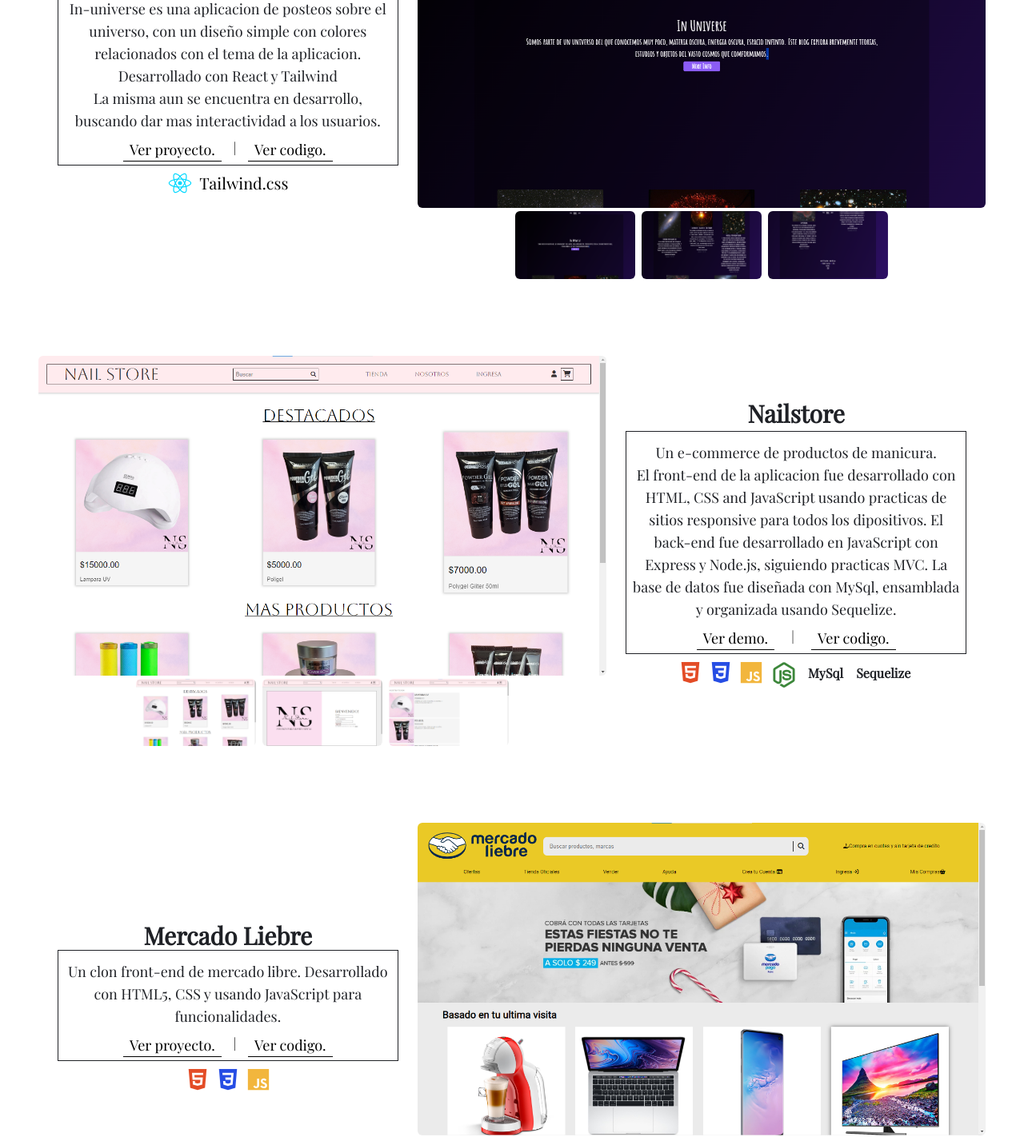
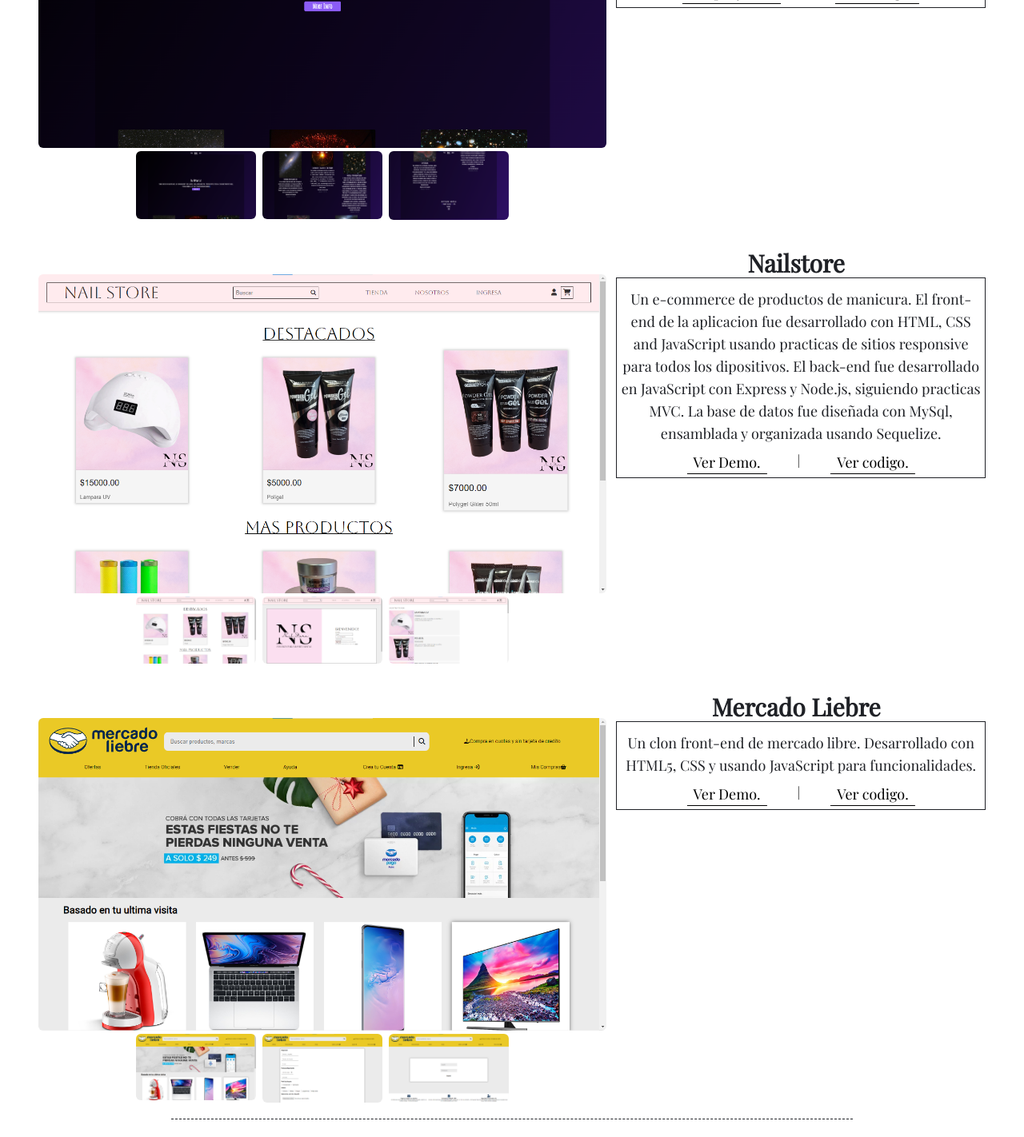
Before and after one commit to SebastianRamos01/my-repository, a React (Vite) app: page / in a window 1280 px wide. Shown: the part 1330-2752 px from the top of the page at 80% size. Built offline with nearby package versions, Linux system fonts and the light colour scheme.

Commit message:
upgrades

```diff
--- a/src/App.jsx
+++ b/src/App.jsx
@@ -1,4 +1,5 @@
 import About from "./components/About"
+import Body from "./components/Body"
 import Footer from "./components/Footer"
 import Header from "./components/Header"
 import Main from "./components/Main"
@@ -9,11 +10,7 @@
   return (
     <>
         <Header></Header>
-        <Main></Main>
-        <About></About>
-        <Works></Works>
-        <Footer></Footer>
-        <Sign></Sign>
+        <Body></Body>
     </>
   )
 }
--- a/src/components/About.jsx
+++ b/src/components/About.jsx
@@ -6,7 +6,7 @@
   return (
         <section className='relative flex justify-center' id="about-section">
             <Separator></Separator>
-            <div className='flex flex-col items-center lg:flex-row m-5 lg:m-12'>
+            <div className='flex flex-col items-center lg:flex-row m-4'>
                 <motion.div
                     transition={{ duration: 1}}
                     initial= {{ x: -30, opacity: 0 }}
@@ -24,8 +24,8 @@
                     <div className='text-4xl text-center font-play font-bold border-b my-2'>
                         About Me
                     </div>
-                    <div className='text-blue font-play w-[90%]'>
-                        <p className='text-center border-blue border  text-lg p-2'>
+                    <div className='text-blue font-play md:ml-4'>
+                        <p className='text-center border-blue border text-lg p-2'>
                             Soy un Desarrollador Web Full-Stack con una fuerte inclinacion hacia el diseño web, constantemente mejorando mis habilidades de desarrollo y diseño.
                             Actualmente, Trabajo como freelancer dedicado a ayudar a mis clientes a lograr sus objetivos dentro del desarrollo web.
                             Comprometido, a ofrecer la mejor calidad del producto.
--- /dev/null
+++ b/src/components/Body.jsx
@@ -0,0 +1,18 @@
+import React from 'react'
+import Main from './Main'
+import About from './About'
+import Works from './Works'
+import Footer from './Footer'
+import Sign from './Sign'
+
+export default function Body() {
+  return (
+    <div className='w-[95%] m-auto'>
+        <Main></Main>
+        <About></About>
+        <Works></Works>
+        <Footer></Footer>
+        <Sign></Sign>
+    </div>
+  )
+}
--- a/src/components/Gallery.jsx
+++ b/src/components/Gallery.jsx
@@ -30,7 +30,7 @@
             initial={{ x: 30, opacity: 0 }}
             whileInView={{ x: 0, opacity: 1 }}
             className='md:w-[80%] lg:w-[60%] flex flex-col items-center'>
-            <div className='mt-3 md:w-11/12 lg:w-[100%]'>
+            <div className='mt-8 md:w-11/12 lg:w-[100%]'>
                 <img src={image} alt="work-image" className='w-full rounded-md' />
             </div>
             <ul className='flex w-full justify-center'>
--- a/src/components/Main.jsx
+++ b/src/components/Main.jsx
@@ -4,8 +4,8 @@
 export default function Main() {
   return (
     <main id='home-section'
-        className='h-[90vh] flex flex-col justify-center bg-white font-play'>
-        <div className='mx-5 md:mx-auto md:text-center text-blue bg-white w-fit'>
+        className='h-[90vh] flex flex-col justify-center font-play'>
+        <div className='mx-5 md:mx-auto md:text-center text-blue w-fit'>
             <motion.div
                 className='text-blue'
                 transition={{ duration: 1.5}}
--- /dev/null
+++ b/src/components/Work.jsx
@@ -0,0 +1,46 @@
+import React from 'react'
+import Gallery from './Gallery'
+import Link from './Link'
+import { motion } from 'framer-motion'
+
+export default function Work({img1, img2, img3, img4, title, description, prop, link, prop2, link2}) {
+  return (
+    <div className='flex flex-col lg:items-start items-center lg:flex-row m-4'>
+                <Gallery
+                    img1={img1}
+                    img2={img2}
+                    img3={img3}
+                    img4={img4}
+                ></Gallery>
+                <motion.div
+                    transition={{ duration: 1}}
+                    initial= {{ x: -30, opacity: 0 }}
+                    whileInView={{ x: 0, opacity: 1 }}
+                    className='lg:w-[40%] flex flex-col items-center h-fit font-play '>
+                    <div className='text-blue flex justify-center font-bold'>
+                        <p className='text-3xl'>
+                            {title}
+                        </p>
+                    </div>
+                    <div className='md:ml-3 border border-blue'>
+                        <div className='font-play flex items-center flex-col m-1'>
+                            <p className='text-lg text-blue py-2 text-center'>
+                                {description}
+                            </p>
+                            <div className='flex w-[85%] md:w-[80%] justify-evenly'>
+                                <Link
+                                    prop={prop}
+                                    link={link}
+                                ></Link>
+                                |
+                                <Link
+                                    prop={prop2}
+                                    link={link2}
+                                ></Link>
+                            </div>
+                        </div>
+                    </div>
+                </motion.div>
+            </div>
+  )
+}
--- a/src/components/Works.jsx
+++ b/src/components/Works.jsx
@@ -1,187 +1,47 @@
 import React, { useState } from 'react'
 import Separator from './Separator'
-import { motion } from 'framer-motion'
-import Gallery from './Gallery'
-import react from '../assets/react.svg'
-import Link from './Link'
+import Work from './Work'
 
 export default function Works() {
     return (
         <section className='relative flex flex-col items-center' id='works-section'>
             <Separator></Separator>
-            <div className='flex flex-col-reverse items-center lg:flex-row-reverse m-8 lg:mx-12'>
-                <Gallery
-                    img1="in-universe"
-                    img2="in-universe-body"
-                    img3="in-universe-footer"
-                    img4="in-universe-about"
-                ></Gallery>
-                <motion.div
-                    transition={{ duration: 1}}
-                    initial= {{ x: -30, opacity: 0 }}
-                    whileInView={{ x: 0, opacity: 1 }}
-                    className='lg:w-[40%] flex flex-col items-center h-fit font-play '>
-                    <div className='text-blue flex justify-center font-bold'>
-                        <p className='text-3xl'>
-                            In-Universe
-                        </p>
-                    </div>
-                    <div className='lg:w-[90%] border border-blue'>
-                        <div className='font-play flex items-center flex-col m-1'>
-                            <p className='text-lg text-blue py-2 text-center'>
-                                In-universe es una aplicacion de posteos sobre el universo, con un diseño simple con colores relacionados con el tema de la aplicacion. Desarrollado con React y Tailwind <br />
-                                La misma aun se encuentra en desarrollo, buscando dar mas interactividad a los usuarios.
-                            </p>
-                            <div className='flex w-[85%] md:w-[70%] justify-evenly'>
-                                <Link
-                                    prop='Ver proyecto.'
-                                    link="https://inuniverse.com.ar"
-                                ></Link>
-                                |
-                                <Link
-                                    prop='Ver codigo.'
-                                    link="https://github.com/SebastianRamos01/post-app"
-                                ></Link>
-                            </div>
-                        </div>
-                    </div>
-                    <ul className='flex justify-evenly p-1'>
-                        <li className='m-1'>
-                            <img src={react} alt="" className='w-8'/>
-                        </li>
-                        <li className='m-1 text-xl'>
-                            <p>Tailwind.css</p>
-                        </li>
-                    </ul>
-                </motion.div>
-            </div>
-            <div className='flex flex-col-reverse items-center lg:flex-row m-8 lg:m-12'>
-            <Gallery
-                    img1="NailStore-home"
-                    img2="NailStore-login"
-                    img3="NailStore-shop"
-                    img4="NailStore-product"
-                ></Gallery>
-                <motion.div
-                    transition={{ duration: 1 }}
-                    initial= {{ x: 30, opacity: 0 }}
-                    whileInView={{ x: 0, opacity:1 }}
-                    className='lg:w-[40%] flex flex-col items-center h-fit font-play'>
-                    <div className='my-1 text-blue flex justify-center font-bold'>
-                        <p className='text-3xl '>
-                            Nailstore
-                        </p>
-                    </div>
-                    <div className='lg:w-[90%] border border-blue'>
-                        <div className='font-play flex items-center flex-col m-1'>
-                            <p className='text-lg text-blue py-2 text-center'>
-                                Un e-commerce de productos de manicura. <br />
-                                El front-end de la aplicacion fue desarrollado con HTML, CSS and JavaScript usando practicas de sitios responsive para todos los dipositivos.
-                                El back-end fue desarrollado en JavaScript con Express y Node.js, siguiendo practicas MVC.
-                                La base de datos fue diseñada con MySql, ensamblada y organizada usando Sequelize.
-                            </p>
-                            <div className='flex w-[85%] md:w-[70%] justify-evenly'>
-                                <Link
-                                    prop='Ver demo.'
-                                    link=""
-                                ></Link>
-                                |
-                                <Link
-                                    prop='Ver codigo.'
-                                    link="https://github.com/SebastianRamos01/E-commerceNailStore"
-                                ></Link>
-                            </div>
-                        </div>
-                    </div>
-                    <ul className='flex flex-wrap justify-evenly p-1'>
-                        <li className='m-1'>
-                            <div className='text-orange text-3xl '>
-                                <ion-icon name="logo-html5"></ion-icon>
-                            </div>
-                        </li>
-                        <li className='m-1'>
-                            <div className='text-light-blue text-3xl'>
-                                <ion-icon name="logo-css3"></ion-icon>
-                            </div>
-                        </li>
-                        <li className='m-1'>
-                            <div className='text-yellow text-3xl'>
-                                <ion-icon name="logo-javascript"></ion-icon>
-                            </div>
-                        </li>
-                        <li className='w-fit m-1'>
-                            <div className='text-green text-4xl'>
-                                <ion-icon name="logo-nodejs"></ion-icon>
-                            </div>
-                        </li>
-                        <li className='w-fit m-1'>
-                            <p className='text-blue p-1 font-semibold'>
-                                MySql
-                            </p>
-                        </li>
-                        <li className='w-fit m-1'>
-                            <p className='text-blue p-1 font-semibold'>
-                                Sequelize
-                            </p>
-                        </li>
-                    </ul>
-                </motion.div>
-            </div>
-            <div className='flex flex-col-reverse items-center lg:flex-row-reverse m-8 lg:mx-12'>
-                <Gallery
-                    img1="Captura de pantalla 2023-07-05 224711"
-                    img2="Mercado-Liebre-2"
-                    img3="Mercado-Liebre-3"
-                    img4="Mercado-Liebre-4"
-                ></Gallery>
-                <motion.div
-                    transition={{ duration: 1}}
-                    initial= {{ x: -30, opacity: 0 }}
-                    whileInView={{ x: 0, opacity: 1 }}
-                    className='lg:w-[40%] flex flex-col items-center h-fit font-play'>
-                    <div className='text-blue flex justify-center font-bold'>
-                        <p className='text-3xl'>
-                            Mercado Liebre
-                        </p>
-                    </div>
-                    <div className='lg:w-[90%] border border-blue'>
-                        <div className='font-play flex items-center flex-col m-1'>
-                            <p className='text-lg text-blue py-2 text-center'>
-                                Un clon front-end de mercado libre.
-                                Desarrollado con HTML5, CSS y usando JavaScript para funcionalidades.
-                            </p>
-                            <div className='flex w-[85%] md:w-[70%] justify-evenly'>
-                                <Link
-                                    prop='Ver proyecto.'
-                                    link="https://proyecto-mercado-liebre-ypc4.onrender.com"
-                                ></Link>
-                                |
-                                <Link
-                                    prop='Ver codigo.'
-                                    link="https://github.com/SebastianRamos01/Proyecto-Mercado-Liebre"
-                                ></Link>
-                            </div>
-                        </div>
-                    </div>
-                    <ul className='flex justify-evenly p-1'>
-                        <li className='m-1'>
-                            <div className='text-orange text-3xl '>
-                                <ion-icon name="logo-html5"></ion-icon>
-                            </div>
-                        </li>
-                        <li className='m-1'>
-                            <div className='text-light-blue text-3xl'>
-                                <ion-icon name="logo-css3"></ion-icon>
-                            </div>
-                        </li>
-                        <li className='m-1'>
-                            <div className='text-yellow text-3xl'>
-                                <ion-icon name="logo-javascript"></ion-icon>
-                            </div>
-                        </li>
-                    </ul>
-                </motion.div>
-            </div>
+            <Work
+                img1={'in-universe'}
+                img2={'in-universe-body'}
+                img3={'in-universe-footer'}
+                img4={'in-universe-about'}
+                title={'In-Universe'}
+                description={'In-universe es una aplicacion de posteos sobre el universo, con un diseño simple con colores relacionados con el tema de la aplicacion. Desarrollado con React y Tailwind. La misma aun se encuentra en desarrollo, buscando dar mas interactividad a los usuarios'}
+                prop={'Ver proyecto.'}
+                link={"https://inuniverse.com.ar"}
+                prop2={'Ver codigo.'}
+                link2={"https://github.com/SebastianRamos01/post-app"}
+            ></Work>
+            <Work
+                img1={"NailStore-home"}
+                img2={"NailStore-login"}
+                img3={"NailStore-shop"}
+                img4={"NailStore-product"}
+                title={'Nailstore'}
+                description={'Un e-commerce de productos de manicura. El front-end de la aplicacion fue desarrollado con HTML, CSS and JavaScript usando practicas de sitios responsive para todos los dipositivos. El back-end fue desarrollado en JavaScript con Express y Node.js, siguiendo practicas MVC. La base de datos fue diseñada con MySql, ensamblada y organizada usando Sequelize.'}
+                prop={'Ver Demo.'}
+                link={""}
+                prop2={'Ver codigo.'}
+                link2={"https://github.com/SebastianRamos01/E-commerceNailStore"}
+            ></Work>
+            <Work
+                img1={"Captura de pantalla 2023-07-05 224711"}
+                img2={"Mercado-Liebre-2"}
+                img3={"Mercado-Liebre-3"}
+                img4={"Mercado-Liebre-4"}
+                title={'Mercado Liebre'}
+                description={'Un clon front-end de mercado libre. Desarrollado con HTML5, CSS y usando JavaScript para funcionalidades.'}
+                prop={'Ver Demo.'}
+                link={"https://proyecto-mercado-liebre-ypc4.onrender.com"}
+                prop2={'Ver codigo.'}
+                link2={"https://github.com/SebastianRamos01/Proyecto-Mercado-Liebre"}
+            ></Work>
         </section>
     )
 }
```
